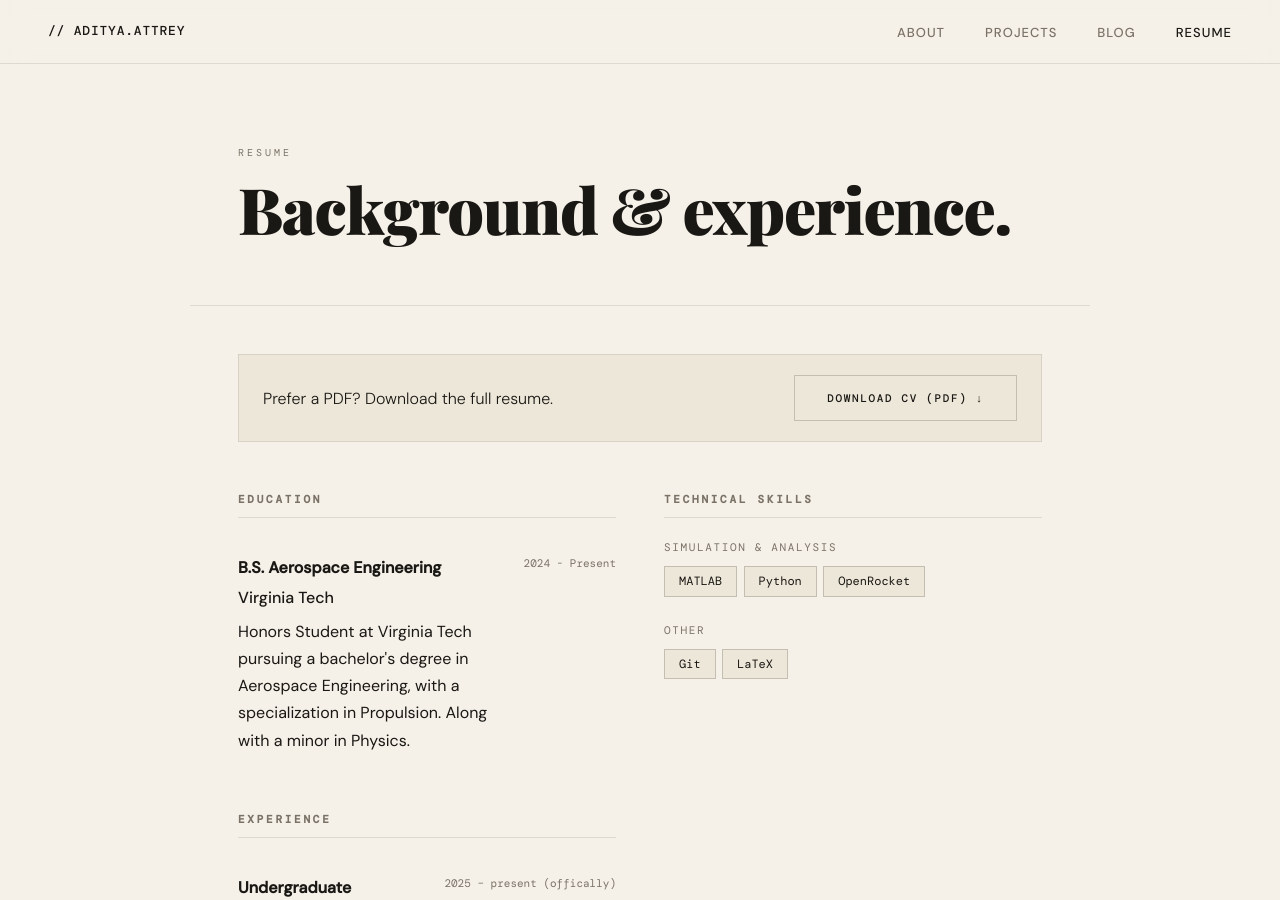
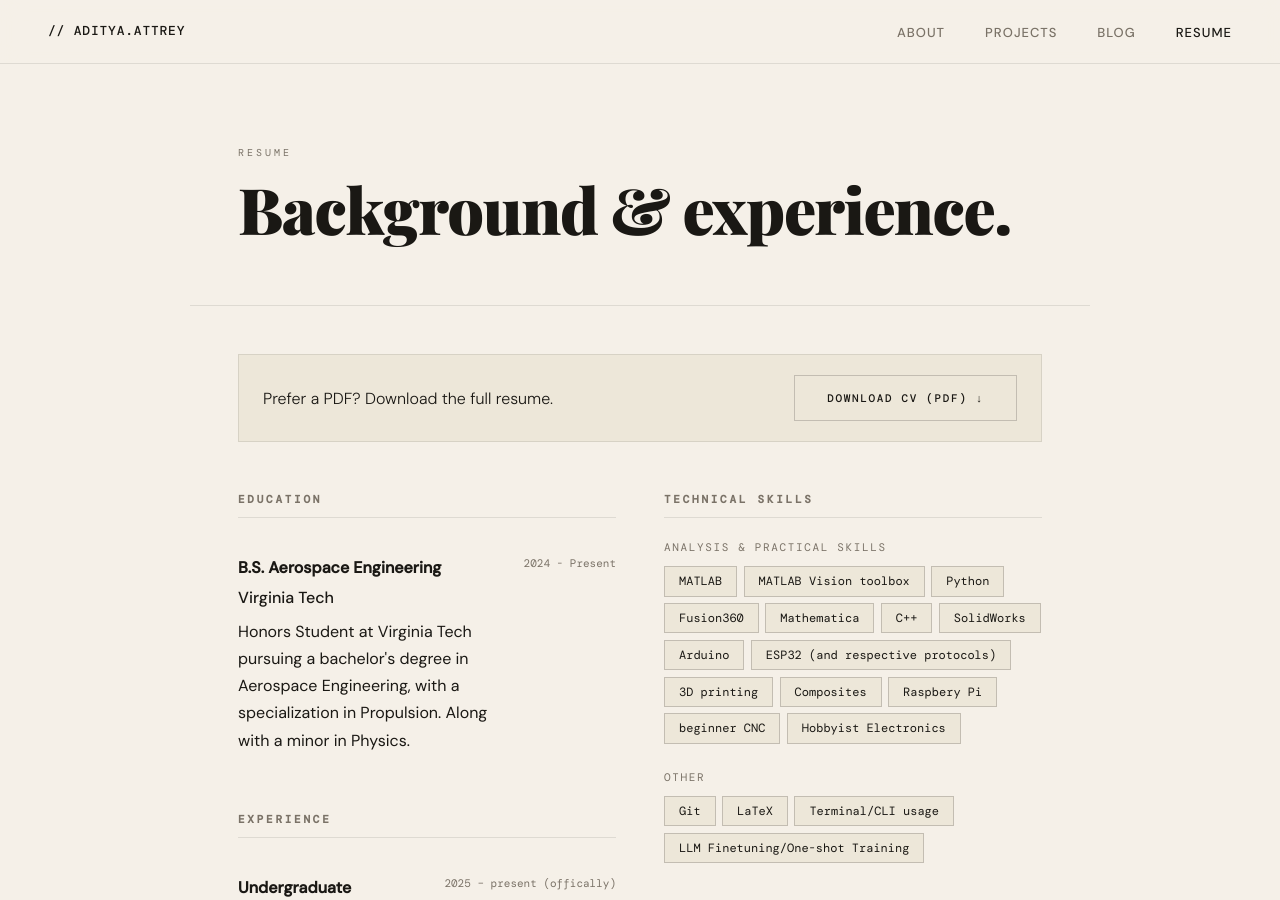
Before and after one commit to FBRDCYB3R/Aero-Blog, a Jekyll site: the page built from resume.html, in a window 1280 px wide and 900 px high. Built offline with Jekyll 4.4.1, drawn with Linux system fonts in a browser that asks for light colours; some web fonts are replaced.

Commit message:
Update technical skills section in resume

```diff
--- a/resume.html
+++ b/resume.html
@@ -66,11 +66,23 @@ permalink: /resume/
       <div class="resume-block">
         <h3>Technical skills</h3>
         <div class="skills-group">
-          <div class="skills-group-label">Simulation &amp; analysis</div>
+          <div class="skills-group-label">analysis &amp; Practical skills</div>
           <div class="skills-row">
             <span class="skill-chip">MATLAB</span>
+            <span class="skill-chip">MATLAB Vision toolbox</span>
             <span class="skill-chip">Python</span>
-            <span class="skill-chip">OpenRocket</span>
+            <span class="skill-chip">Fusion360</span>
+            <span class="skill-chip">Mathematica</span>
+            <span class="skill-chip">C++</span>
+            <span class="skill-chip">SolidWorks</span>
+            <span class="skill-chip">Arduino</span>
+            <span class="skill-chip">ESP32 (and respective protocols)</span>
+            <span class="skill-chip">3D printing</span>
+            <span class="skill-chip">Composites</span>
+            <span class="skill-chip">Raspbery Pi</span>
+            <span class="skill-chip">beginner CNC</span>
+            <span class="skill-chip">Hobbyist Electronics</span>
+
           </div>
         </div>
         <div class="skills-group">
@@ -78,6 +90,8 @@ permalink: /resume/
           <div class="skills-row">
             <span class="skill-chip">Git</span>
             <span class="skill-chip">LaTeX</span>
+            <span class="skill-chip">Terminal/CLI usage</span>
+            <span class="skill-chip">LLM Finetuning/One-shot Training</span>
           </div>
         </div>
       </div>
```
